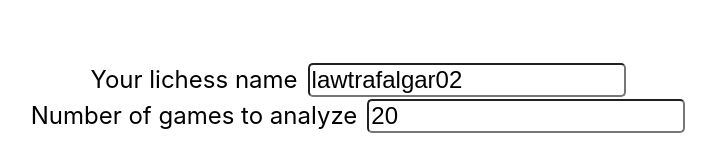
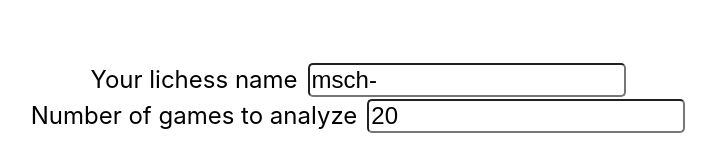
Before and after one commit to LehrerB/SchendlingenScore, a Next.js app: page / in a window 1280 px wide. Shown: the part 187-339 px from the top of the page, without its empty margins (282-998 px from the left). Built offline with nearby package versions, Linux system fonts and the light colour scheme.

Commit message:
accidental run dev
updated the website (not on purpose), leaked my real username

```diff
--- a/pages/index.js
+++ b/pages/index.js
@@ -80,7 +80,7 @@
 }
 
 export default function Home() {
-  const [name, setName] = useState('lawtrafalgar02');
+  const [name, setName] = useState('msch-');
   const [amount, setAmount] = useState(20);
   const [achievements, setAchievement] = useState([{title: 'Achievements come here', descritpion: 'Just wait', urls: ['https://lichess.org/']}]);
   const [isLoading, setLoading] = useState(false);
```
